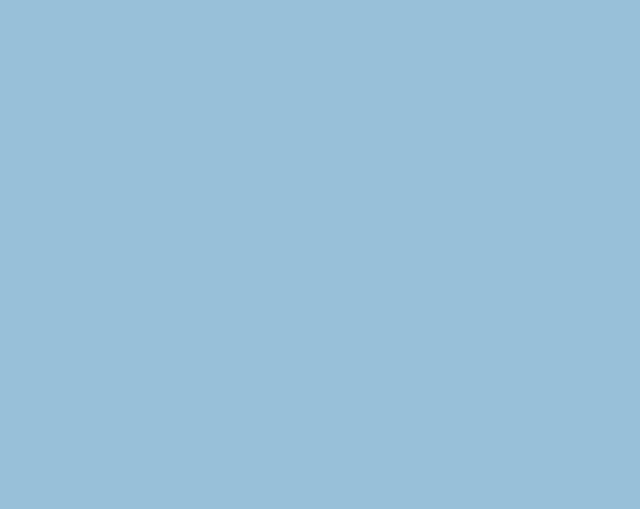
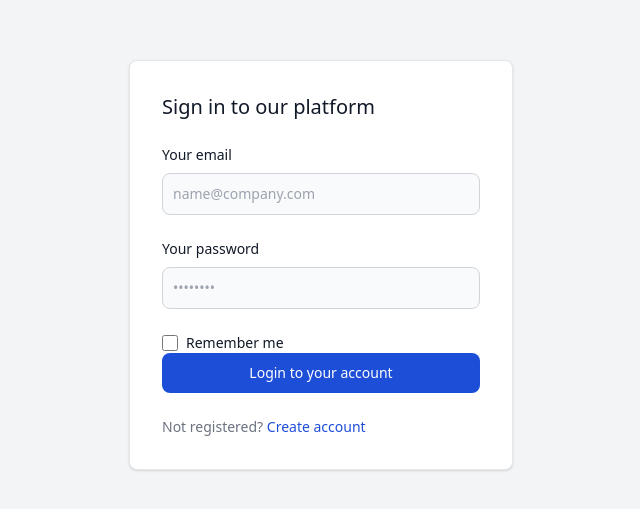
Before and after one commit to Kukseng/Dashboard_gamerec, a Next.js app: page / in a window 1280 px wide. Shown: the part 135-644 px from the top of the page, without its empty margins (319-959 px from the left). Built offline with nearby package versions, Linux system fonts and the light colour scheme.

Commit message:
loginfix

```diff
--- a/src/app/dashboard/users/page.jsx
+++ b/src/app/dashboard/users/page.jsx
@@ -1,5 +1,5 @@
 import React from "react";
-import Users from "../../xcomponent/dashboard/users/users";
+import Users from "../../xcomponent/dashboard/Users/users";
 
 const UserPage = () => {
   return (
--- a/src/app/page.jsx
+++ b/src/app/page.jsx
@@ -1,10 +1,10 @@
 import Dashboard from "./dashboard/page";
-
+import LoginPage from "./xcomponent/login/Login";
 
 export default function Home() {
   return (
     <div className="">
-
+      <LoginPage />
     </div>
   );
 }
--- /dev/null
+++ b/src/app/xcomponent/login/Login.jsx
@@ -0,0 +1,83 @@
+import React from "react";
+import Link from "next/link";
+
+const LoginPage = () => {
+  return (
+    <div className="flex items-center justify-center min-h-screen bg-gray-100">
+      <div className="w-full max-w-sm p-4 bg-white border border-gray-200 rounded-lg shadow sm:p-6 md:p-8 dark:bg-gray-800 dark:border-gray-700">
+        <form className="space-y-6" action="#">
+          <h5 className="text-xl font-medium text-gray-900 dark:text-white">
+            Sign in to our platform
+          </h5>
+          <div>
+            <label
+              htmlFor="email"
+              className="block mb-2 text-sm font-medium text-gray-900 dark:text-white"
+            >
+              Your email
+            </label>
+            <input
+              type="email"
+              name="email"
+              id="email"
+              className="bg-gray-50 border border-gray-300 text-gray-900 text-sm rounded-lg focus:ring-blue-500 focus:border-blue-500 block w-full p-2.5 dark:bg-gray-600 dark:border-gray-500 dark:placeholder-gray-400 dark:text-white"
+              placeholder="name@company.com"
+              required
+            />
+          </div>
+          <div>
+            <label
+              htmlFor="password"
+              className="block mb-2 text-sm font-medium text-gray-900 dark:text-white"
+            >
+              Your password
+            </label>
+            <input
+              type="password"
+              name="password"
+              id="password"
+              className="bg-gray-50 border border-gray-300 text-gray-900 text-sm rounded-lg focus:ring-blue-500 focus:border-blue-500 block w-full p-2.5 dark:bg-gray-600 dark:border-gray-500 dark:placeholder-gray-400 dark:text-white"
+              placeholder="••••••••"
+              required
+            />
+          </div>
+          <div className="flex items-start">
+            <div className="flex items-center h-5">
+              <input
+                id="remember"
+                type="checkbox"
+                value=""
+                className="w-4 h-4 border border-gray-300 rounded bg-gray-50 focus:ring-3 focus:ring-blue-300 dark:bg-gray-700 dark:border-gray-600 dark:focus:ring-blue-600 dark:ring-offset-gray-800"
+              />
+            </div>
+            <label
+              htmlFor="remember"
+              className="ml-2 text-sm font-medium text-gray-900 dark:text-gray-300"
+            >
+              Remember me
+            </label>
+          </div>
+          <Link href="/dashboard">
+            <button
+              type="submit"
+              className="w-full text-white bg-blue-700 hover:bg-blue-800 focus:ring-4 focus:outline-none focus:ring-blue-300 font-medium rounded-lg text-sm px-5 py-2.5 text-center dark:bg-blue-600 dark:hover:bg-blue-700 dark:focus:ring-blue-800"
+            >
+              Login to your account
+            </button>
+          </Link>
+          <div className="text-sm font-medium text-gray-500 dark:text-gray-300">
+            Not registered?{" "}
+            <Link
+              href="/register"
+              className="text-blue-700 hover:underline dark:text-blue-500"
+            >
+              Create account
+            </Link>
+          </div>
+        </form>
+      </div>
+    </div>
+  );
+};
+
+export default LoginPage;
```
Also changed, not shown: src/app/xcomponent/dashboard/users/Users.jsx (+34 -13 lines), src/app/xcomponent/dashboard/ListGame/ListGame.jsx (added).
